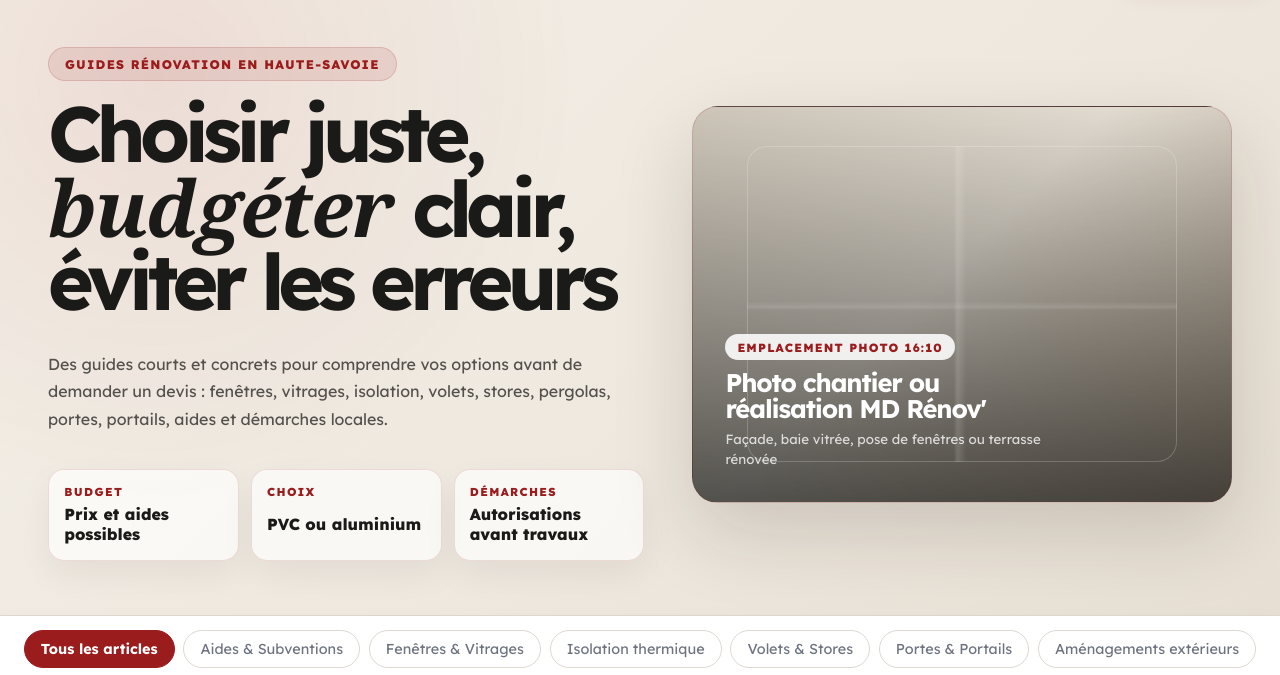
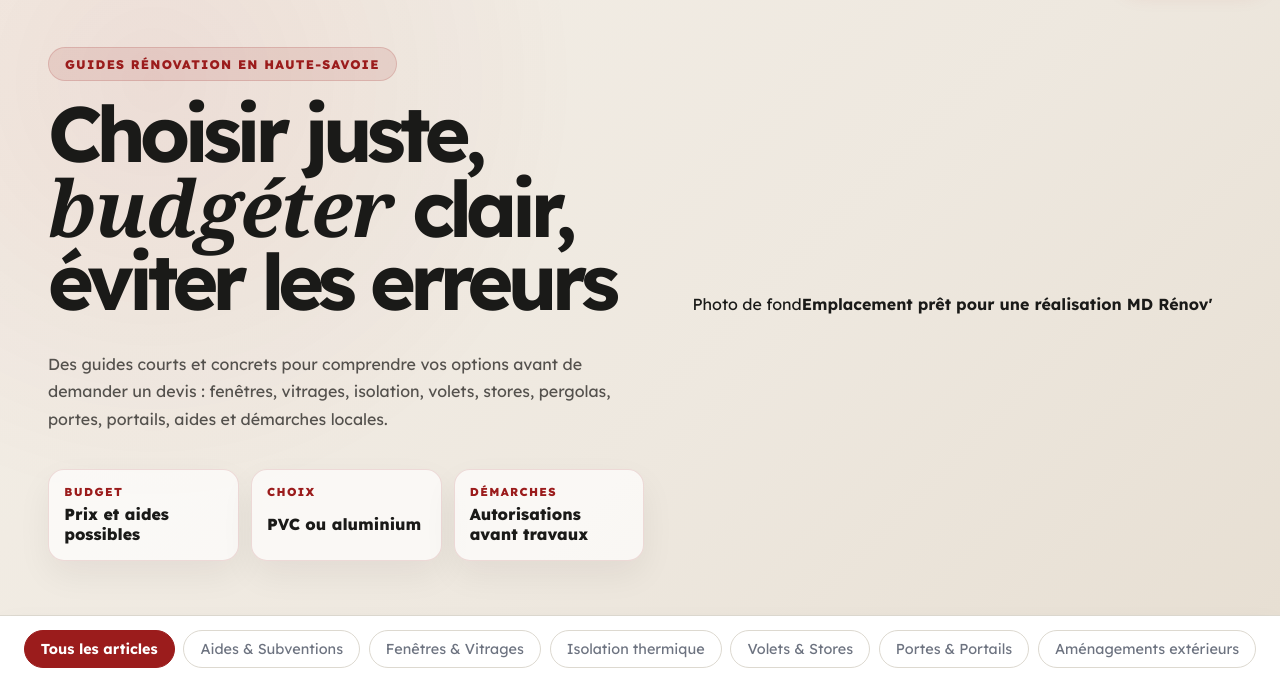
Before and after one commit to mathisbergerhub/blog-md-renov, a website: page index.html in a window 1280 px wide. Shown: the part 125-800 px from the top of the page. Drawn offline with Linux system fonts and the light colour scheme; a web font is replaced by a local one.

Commit message:
Use hero background photo placement

```diff
--- a/index.html
+++ b/index.html
@@ -54,11 +54,7 @@
 <a href="./autorisation-travaux-menuiseries-haute-savoie.html"><span>Démarches</span> Autorisations avant travaux</a>
 </div>
 </div>
-<a class="mdr-home-hero__visual" href="./fenetres-vitrages.html" aria-label="Explorer les guides fenêtres et vitrages">
-<span class="mdr-home-visual__label">Emplacement photo 16:10</span>
-<strong>Photo chantier ou réalisation MD Rénov'</strong>
-<small>Façade, baie vitrée, pose de fenêtres ou terrasse rénovée</small>
-</a>
+<div class="mdr-home-hero__photo-note" aria-hidden="true"><span>Photo de fond</span><strong>Emplacement prêt pour une réalisation MD Rénov'</strong></div>
 </section>
 <section class="mdr-home-cats" aria-label="Catégories du blog">
 <a class="mdr-home-cat mdr-home-cat--active" href="./index.html">Tous les articles</a>
```
